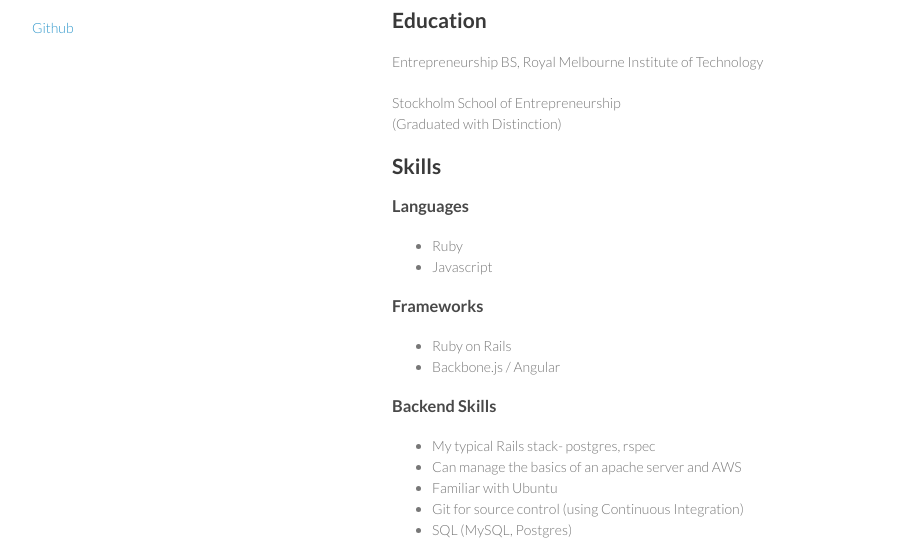
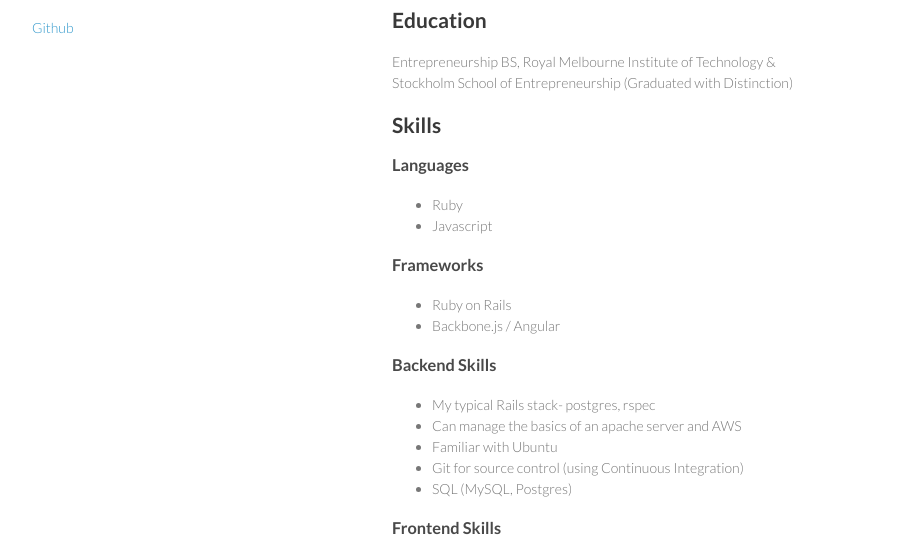
Before and after one commit to frostjohn/frostjohn.github.io, a plain HTML site: page index.html in a window 1280 px wide. Shown: the part 175-729 px from the top of the page, without its empty margins (178-1101 px from the left). Drawn offline with Linux system fonts and the light colour scheme; files whose address does not match are found by name.

Commit message:
more small tweeks

```diff
--- a/index.html
+++ b/index.html
@@ -38,9 +38,9 @@
 
 <h2>Education</h2>
 
-<p>Entrepreneurship BS, Royal Melbourne Institute of Technology<br />
-<p>Stockholm School of Entrepreneurship<br />
-  (Graduated with Distinction)</p>
+<p>Entrepreneurship BS, Royal Melbourne Institute of Technology &<br />
+Stockholm School of Entrepreneurship
+(Graduated with Distinction)</p>
 
 <h2>Skills</h2>
 
```
